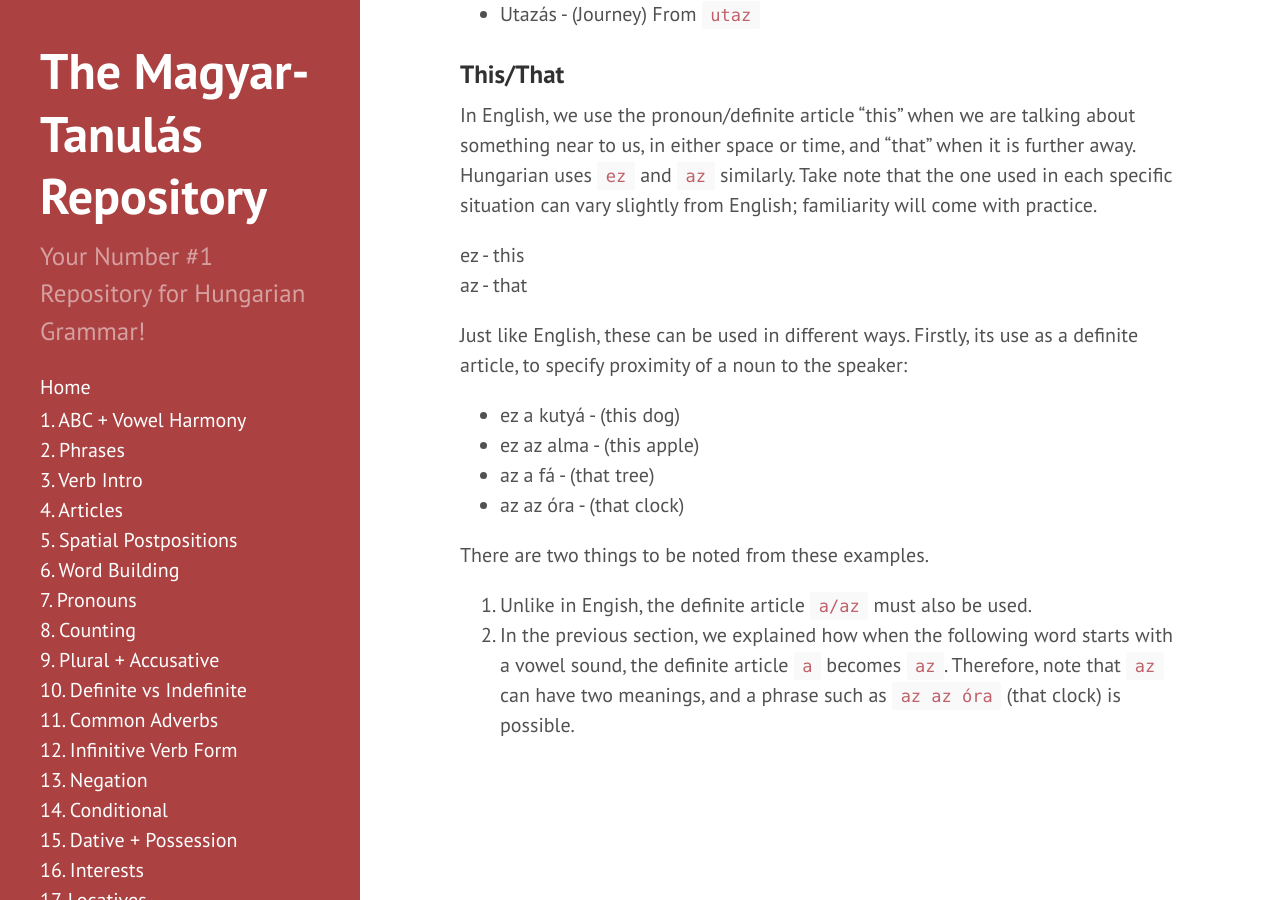
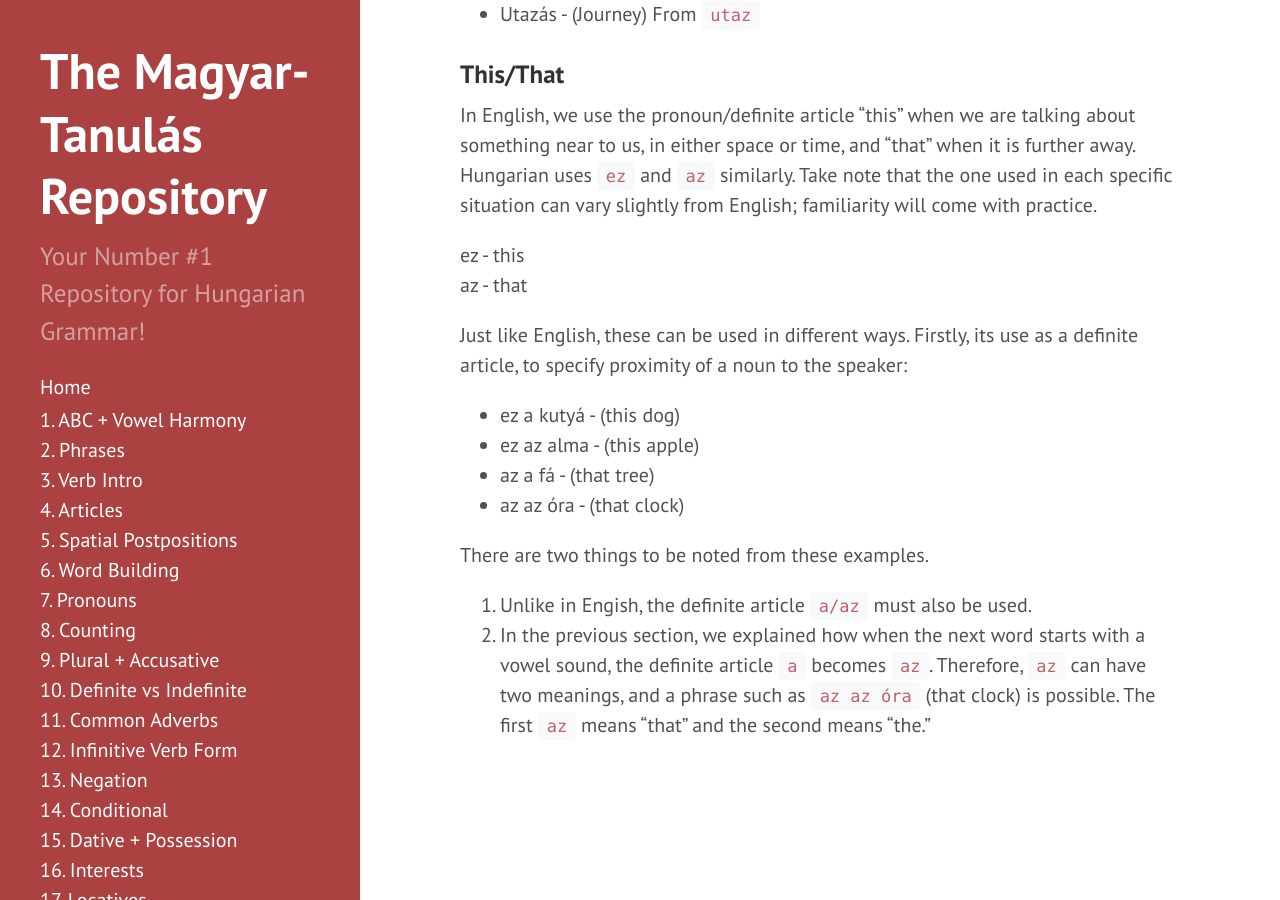
Before and after one commit to Magyartanulas/magyartanulas.github.io, a Jekyll site: the page built from extrastuff.md, in a window 1280 px wide and 900 px high, scrolled down 2142 px. Built offline with Jekyll 4.4.1, drawn with Linux system fonts in a browser that asks for light colours; our own code applies the rules of GitHub Pages for plain Markdown files; comment, search, counter and statistics services are not loaded.

Commit message:
Update extrastuff.md

```diff
--- a/extrastuff.md
+++ b/extrastuff.md
@@ -83,4 +83,4 @@ Just like English, these can be used in different ways. Firstly, its use as a de
 
 There are two things to be noted from these examples.
 1. Unlike in Engish, the definite article `a/az` must also be used.
-2. In the previous section, we explained how when the following word starts with a vowel sound, the definite article `a` becomes `az`. Therefore, note that `az` can have two meanings, and a phrase such as `az az óra` (that clock) is possible.
+2. In the previous section, we explained how when the next word starts with a vowel sound, the definite article `a` becomes `az`. Therefore, `az` can have two meanings, and a phrase such as `az az óra` (that clock) is possible. The first `az` means "that" and the second means "the."
```
